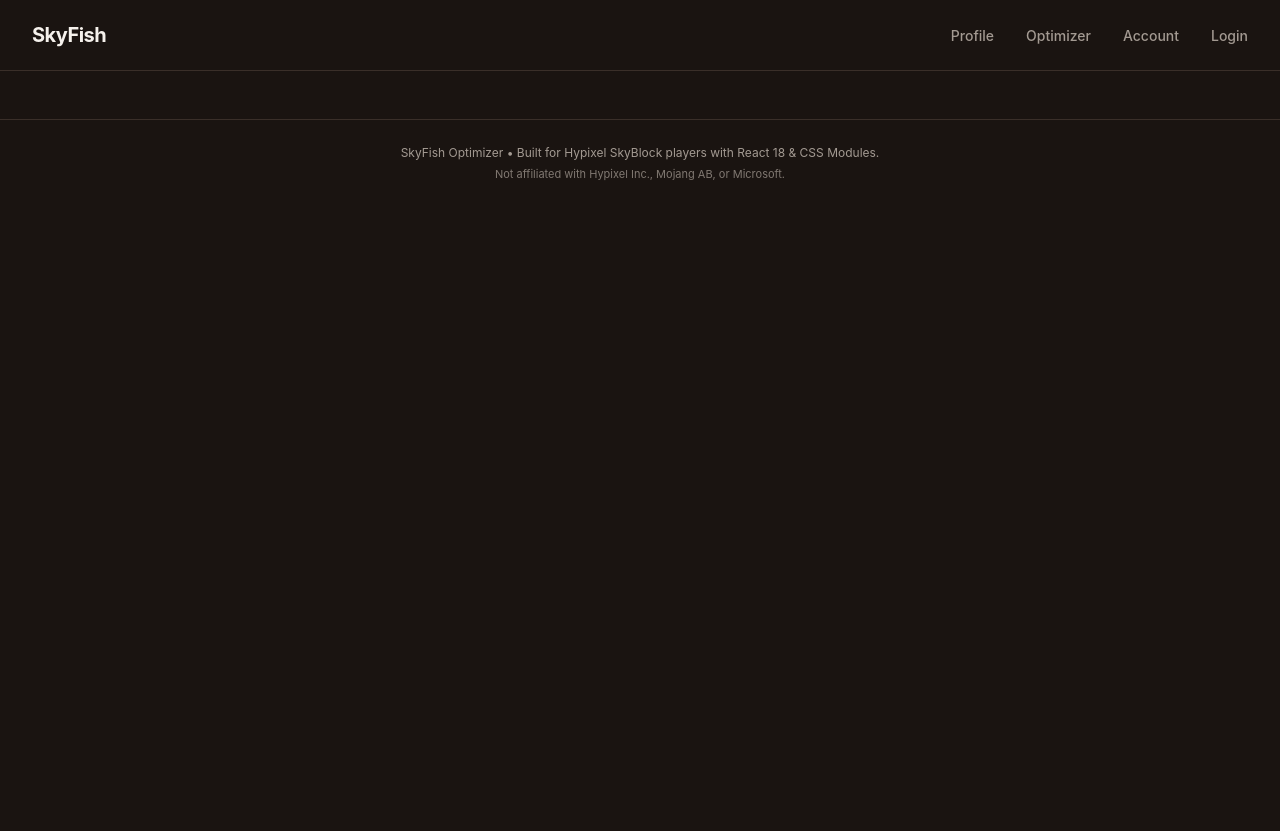
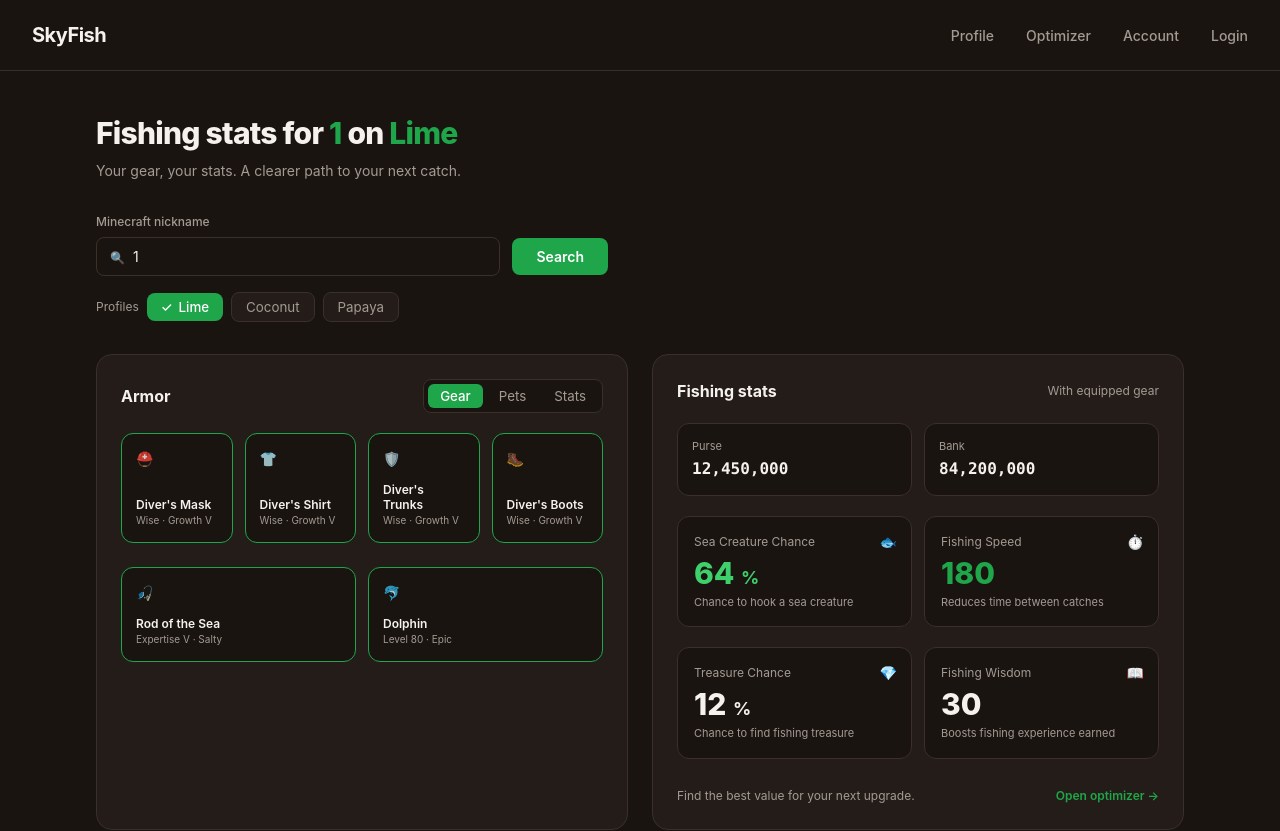
Before and after one commit to ivanrosokha-ux/skyfish-optimizer, a React (Vite) app: page /profile/1 in a window 1280 px wide. Shown: the top 831 px of the page. Before the commit the page ends 800 px from the top, so only its background shows below. Built offline with nearby package versions, Linux system fonts and the light colour scheme.

Commit message:
feat(lab5): implement React Router v6 routing, dynamic routes, 404 page, and lab 5 report

```diff
--- a/src/App.jsx
+++ b/src/App.jsx
@@ -1,23 +1,34 @@
 import { BrowserRouter as Router, Routes, Route } from 'react-router-dom';
 import Navbar from './components/layout/Navbar';
 import Footer from './components/layout/Footer';
+import ScrollToTop from './components/common/ScrollToTop';
 import ProfilePage from './pages/ProfilePage';
 import OptimizerPage from './pages/OptimizerPage';
 import AccountPage from './pages/AccountPage';
 import LoginPage from './pages/LoginPage';
+import NotFoundPage from './pages/NotFoundPage';
+import styles from './App.module.css';
 
 export default function App() {
   return (
     <Router>
-      <div className="min-h-screen flex flex-col justify-between bg-background text-zinc-100">
+      <ScrollToTop />
+      <div className={styles.appContainer}>
         <div>
           <Navbar />
-          <main>
+          <main className={styles.mainContent}>
             <Routes>
+              {/* Головна сторінка та динамічний маршрут профілю */}
               <Route path="/" element={<ProfilePage />} />
+              <Route path="/profile/:player" element={<ProfilePage />} />
+
+              {/* Сторінки оптимізатора спорядження, кабінету та авторизації */}
               <Route path="/optimizer" element={<OptimizerPage />} />
               <Route path="/account" element={<AccountPage />} />
               <Route path="/login" element={<LoginPage />} />
+
+              {/* Сторінка помилки 404 для неіснуючих маршрутів */}
+              <Route path="*" element={<NotFoundPage />} />
             </Routes>
           </main>
         </div>
--- /dev/null
+++ b/src/App.module.css
@@ -0,0 +1,12 @@
+.appContainer {
+  min-height: 100vh;
+  display: flex;
+  flex-direction: column;
+  justify-content: space-between;
+  background-color: var(--bg-page);
+  color: var(--text-main);
+}
+
+.mainContent {
+  flex: 1;
+}
--- /dev/null
+++ b/src/components/common/ScrollToTop.jsx
@@ -0,0 +1,12 @@
+import { useEffect } from 'react';
+import { useLocation } from 'react-router-dom';
+
+export default function ScrollToTop() {
+  const { pathname } = useLocation();
+
+  useEffect(() => {
+    window.scrollTo(0, 0);
+  }, [pathname]);
+
+  return null;
+}
--- a/src/components/layout/Navbar.jsx
+++ b/src/components/layout/Navbar.jsx
@@ -1,9 +1,7 @@
-import { Link, useLocation } from 'react-router-dom';
+import { Link, NavLink } from 'react-router-dom';
 import styles from './Navbar.module.css';
 
 export default function Navbar() {
-  const location = useLocation();
-
   const links = [
     { path: '/', label: 'Profile' },
     { path: '/optimizer', label: 'Optimizer' },
@@ -18,18 +16,16 @@ export default function Navbar() {
       </Link>
 
       <nav className={styles.nav}>
-        {links.map((link) => {
-          const isActive = location.pathname === link.path;
-          return (
-            <Link
-              key={link.path}
-              to={link.path}
-              className={`${styles.link} ${isActive ? styles.linkActive : ''}`}
-            >
-              {link.label}
-            </Link>
-          );
-        })}
+        {links.map((link) => (
+          <NavLink
+            key={link.path}
+            to={link.path}
+            end={link.path === '/'}
+            className={({ isActive }) => `${styles.link} ${isActive ? styles.linkActive : ''}`}
+          >
+            {link.label}
+          </NavLink>
+        ))}
       </nav>
     </header>
   );
--- /dev/null
+++ b/src/pages/NotFoundPage.jsx
@@ -0,0 +1,19 @@
+import { Link } from 'react-router-dom';
+import styles from './NotFoundPage.module.css';
+
+export default function NotFoundPage() {
+  return (
+    <div className={styles.container}>
+      <div className={styles.fishIcon}>🎣🌊</div>
+      <div className={styles.errorCode}>404</div>
+      <h1 className={styles.title}>Нічого не спіймано! Сторінку загублено в морі</h1>
+      <p className={styles.description}>
+        Схоже, що вказаного маршруту не існує або вудка зачепилася за водорості. Перевірте
+        правильність посилання або поверніться до огляду спорядження.
+      </p>
+      <Link to="/" className={styles.homeBtn}>
+        <span>←</span> Повернутися на головну
+      </Link>
+    </div>
+  );
+}
--- /dev/null
+++ b/src/pages/NotFoundPage.module.css
@@ -0,0 +1,58 @@
+.container {
+  min-height: 65vh;
+  display: flex;
+  flex-direction: column;
+  align-items: center;
+  justify-content: center;
+  text-align: center;
+  padding: 2rem;
+  gap: 1.25rem;
+}
+
+.errorCode {
+  font-size: 5rem;
+  font-weight: 900;
+  color: var(--color-gold);
+  line-height: 1;
+  font-family: var(--font-mono);
+  letter-spacing: -0.05em;
+}
+
+.fishIcon {
+  font-size: 3rem;
+  margin-bottom: 0.5rem;
+}
+
+.title {
+  font-size: 1.5rem;
+  font-weight: 700;
+  color: var(--text-main);
+}
+
+.description {
+  font-size: 0.875rem;
+  color: var(--text-muted);
+  max-width: 28rem;
+  line-height: 1.6;
+}
+
+.homeBtn {
+  display: inline-flex;
+  align-items: center;
+  gap: 0.5rem;
+  padding: 0.75rem 1.75rem;
+  background-color: var(--color-accent);
+  color: #ffffff;
+  font-weight: 600;
+  font-size: 0.875rem;
+  border-radius: 0.5rem;
+  transition:
+    background-color 0.2s ease,
+    transform 0.1s ease;
+  margin-top: 0.5rem;
+}
+
+.homeBtn:hover {
+  background-color: var(--color-accent-hover);
+  transform: translateY(-1px);
+}
--- a/src/pages/ProfilePage.jsx
+++ b/src/pages/ProfilePage.jsx
@@ -1,9 +1,28 @@
+import { useEffect, useState } from 'react';
 import { usePlayerStore } from '../store/usePlayerStore';
-import { Link } from 'react-router-dom';
+import { Link, useNavigate, useParams } from 'react-router-dom';
 import styles from './ProfilePage.module.css';
 
 export default function ProfilePage() {
+  const { player } = useParams();
+  const navigate = useNavigate();
   const { username, profile, stats, setUsername } = usePlayerStore();
+  const [searchInput, setSearchInput] = useState(player || username);
+
+  useEffect(() => {
+    if (player && player !== username) {
+      setUsername(player);
+      setSearchInput(player);
+    }
+  }, [player, username, setUsername]);
+
+  const handleSearch = (e) => {
+    e.preventDefault();
+    if (searchInput.trim()) {
+      setUsername(searchInput.trim());
+      navigate(`/profile/${encodeURIComponent(searchInput.trim())}`);
+    }
+  };
 
   return (
     <div className={styles.container}>
@@ -18,22 +37,24 @@ export default function ProfilePage() {
 
       {/* Search Bar & Profiles */}
       <div className={styles.searchSection}>
-        <div>
+        <form onSubmit={handleSearch}>
           <label className={styles.searchLabel}>Minecraft nickname</label>
           <div className={styles.searchBar}>
             <div className={styles.inputWrapper}>
               <span className={styles.inputIcon}>🔍</span>
               <input
                 type="text"
-                value={username}
-                onChange={(e) => setUsername(e.target.value)}
+                value={searchInput}
+                onChange={(e) => setSearchInput(e.target.value)}
                 className={styles.searchInput}
                 placeholder="ReefRunner"
               />
             </div>
-            <button className={styles.searchButton}>Search</button>
+            <button type="submit" className={styles.searchButton}>
+              Search
+            </button>
           </div>
-        </div>
+        </form>
 
         {/* Profiles pills */}
         <div className={styles.pillsRow}>
```
Also changed, not shown: 2 other files (tests, documents, lock files or other folders).
